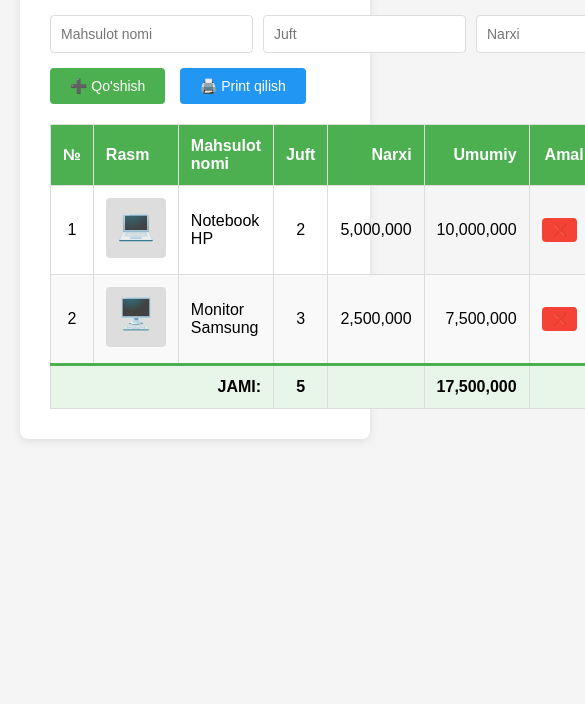
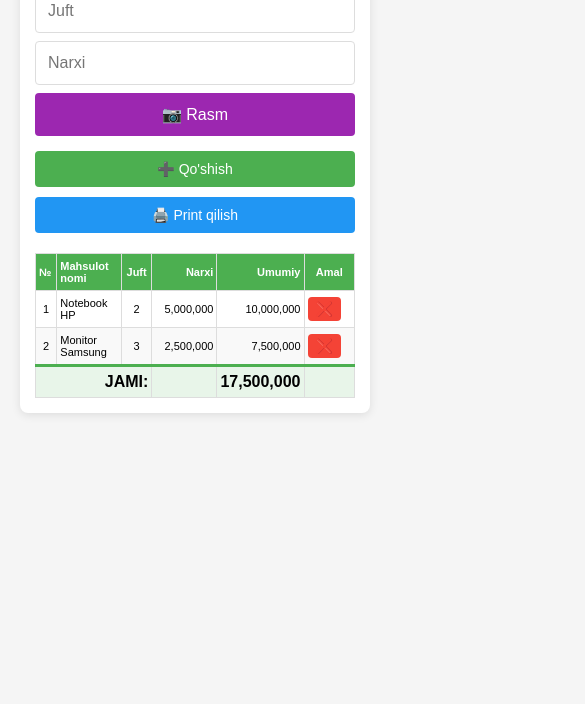
Before and after one commit to Boburjon0723/mahsulot-ro-yxati, a plain HTML site: page index.html in a window 390 px wide. Shown: the part 140-844 px from the top of the page, 585 px wide, since content can reach past the window. Drawn offline with Linux system fonts and the light colour scheme.

Commit message:
Update index.html

```diff
--- a/index.html
+++ b/index.html
@@ -187,7 +187,99 @@
         .button-group {
             margin-bottom: 20px;
         }
+@media screen and (max-width: 768px) {
+    .container {
+        padding: 15px;
+    }
 
+    h1 {
+        font-size: 20px;
+        margin-bottom: 20px;
+    }
+
+    .form-group {
+        grid-template-columns: 1fr;
+        gap: 8px;
+    }
+
+    .image-upload label {
+        padding: 12px;
+        font-size: 16px;
+    }
+
+    .button-group {
+        display: flex;
+        flex-direction: column;
+        gap: 10px;
+    }
+
+    .button-group button {
+        width: 100%;
+        margin: 0;
+    }
+
+    table {
+        font-size: 12px;
+    }
+
+    th, td {
+        padding: 8px 4px;
+    }
+
+    .product-image {
+        width: 40px;
+        height: 40px;
+    }
+
+    /* Jadval scroll qilish uchun */
+    .table-wrapper {
+        overflow-x: auto;
+        -webkit-overflow-scrolling: touch;
+    }
+
+    /* Kichik ekranda ba'zi ustunlarni yashirish */
+    table th:nth-child(2),
+    table td:nth-child(2) {
+        display: none;
+    }
+
+    /* Ustun kengliklarini o'zgartirish */
+    th:nth-child(1), td:nth-child(1) { width: 10%; }
+    th:nth-child(3), td:nth-child(3) { width: 35%; }
+    th:nth-child(4), td:nth-child(4) { width: 15%; }
+    th:nth-child(5), td:nth-child(5) { width: 15%; }
+    th:nth-child(6), td:nth-child(6) { width: 15%; }
+    th:nth-child(7), td:nth-child(7) { width: 10%; }
+
+    .btn-delete {
+        padding: 4px 8px;
+        font-size: 14px;
+    }
+}
+
+@media screen and (max-width: 480px) {
+    h1 {
+        font-size: 18px;
+    }
+
+    table {
+        font-size: 11px;
+    }
+
+    th, td {
+        padding: 6px 3px;
+    }
+
+    .product-image {
+        width: 35px;
+        height: 35px;
+    }
+
+    input {
+        padding: 12px;
+        font-size: 16px;
+    }
+}
         @media print {
             body {
                 background: white;
```
